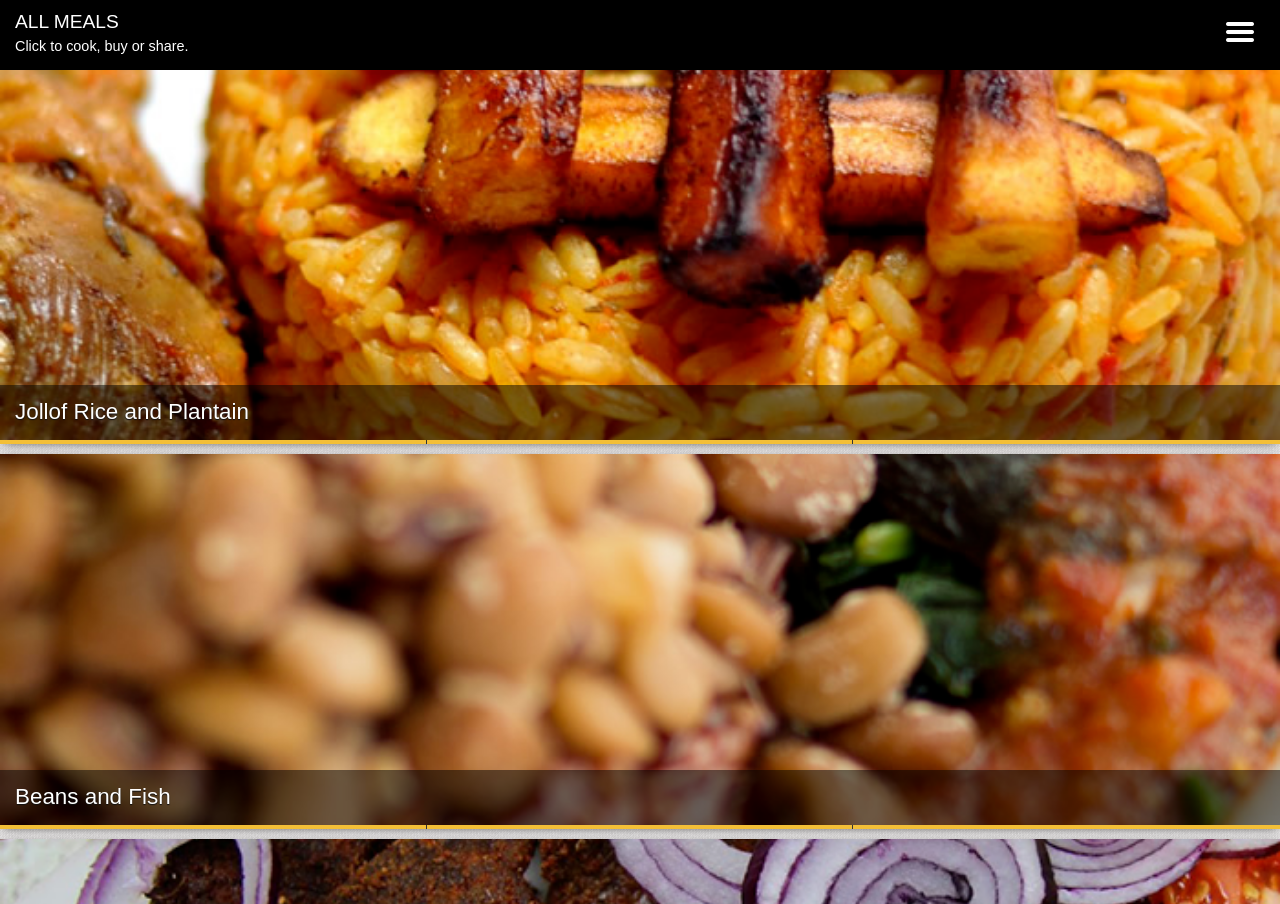
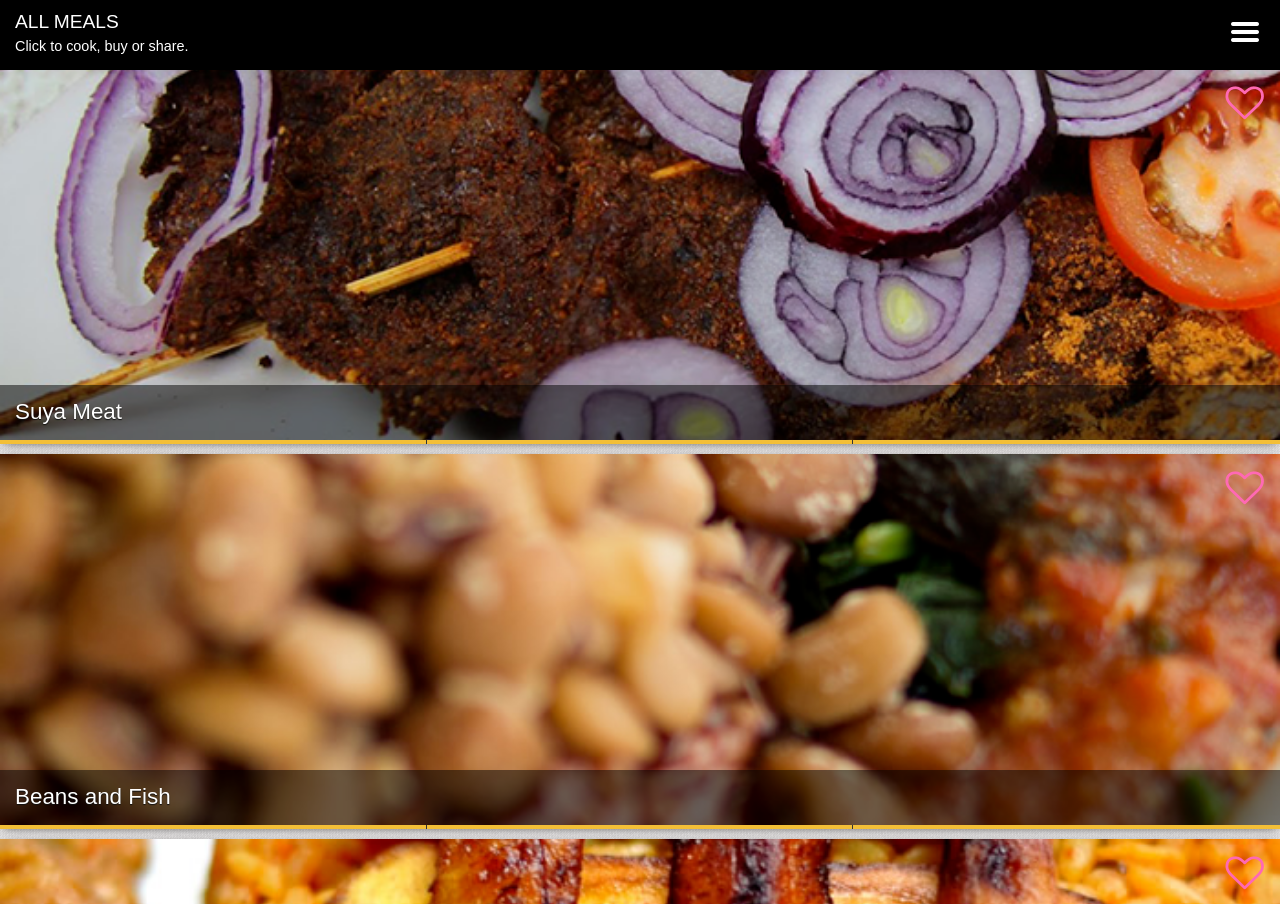
Before and after one commit to Gunzalez/PoundedYam, a plain HTML site: page index.html at #/list in a window 1280 px wide. Shown: the top 904 px of the page. Drawn offline with nearby package versions, Linux system fonts and the light colour scheme; a web font is replaced by a local one.

Commit message:
Add to favorite, mocked

```diff
--- a/css/app.css
+++ b/css/app.css
@@ -73,6 +73,10 @@
   content: "c";
 }
 
+.icon-heart:before {
+  content: "d";
+}
+
 .display-none {
   display: none;
 }
@@ -121,7 +125,7 @@ a {
 #main-navigation .btn-menu {
   position: absolute;
   top: 12px;
-  right: 20px;
+  right: 15px;
   color: #ffffff;
   font-size: 2.5em;
   text-decoration: none;
@@ -192,7 +196,7 @@ a {
   transition: all 0.25s;
 }
 .menu-out .top-bar {
-  left: -330px;
+  left: -370px;
   -webkit-transition: all 0.25s;
   -moz-transition: all 0.25s;
   -o-transition: all 0.25s;
@@ -513,6 +517,14 @@ a {
   height: 45px;
   width: 100%;
 }
+.list-screen .list > li .addToFav {
+  position: absolute;
+  top: 15px;
+  right: 16px;
+  font-size: 2.4em;
+  color: hotpink;
+  text-decoration: none;
+}
 .list-screen .list > li .actions li {
   width: 33.3333%;
   float: left;
--- a/data/meals.json
+++ b/data/meals.json
@@ -1,9 +1,9 @@
 {
     "meals" :[
         {
-            "id": "3",
-            "title": "Jollof Rice and Plantain",
-            "thumb": "meals/jollof-rice-and-plantian.png"
+            "id": "9",
+            "title": "Suya Meat",
+            "thumb": "meals/suya.png"
         },
         {
             "id": "22",
@@ -11,9 +11,9 @@
             "thumb": "meals/rice-and-beans-recipe.png"
         },
         {
-            "id": "9",
-            "title": "Suya Meat",
-            "thumb": "meals/suya.png"
+            "id": "3",
+            "title": "Jollof Rice and Plantain",
+            "thumb": "meals/jollof-rice-and-plantian.png"
         },
         {
             "id": "12",
--- a/js/controllers.js
+++ b/js/controllers.js
@@ -69,6 +69,8 @@ angular.module('PoundedYam.controllers', [])
                 $scope.meals = data.meals;
                 for (var i = 0; i < $scope.meals.length; i++) {
                     $scope.meals[i]['state'] = false;
+                    $scope.meals[i]['favourite'] = false;
+
                 }
             })
             .error(function (error) {
--- a/js/menu.js
+++ b/js/menu.js
@@ -19,7 +19,7 @@
         cssClass: 'menu-out',
         winWidth: $(window).width(),
         winHeight: $(window).height(),
-        initialButtonPos: 20,
+        initialButtonPos: 15,
         spaceOnLeft: 80,
         clickDelay: 300
     };
--- a/partials/list.html
+++ b/partials/list.html
@@ -8,6 +8,9 @@
     <ul class="list">
         <li ng-repeat="meal in meals" back-img="img/{{meal.thumb}}" ng-class="{'show-buttons':meal.state, 'last-item':$last }" ng-click="showButtons($index)">
             <div class="cloak" id="meal-id-{{$index}}"></div>
+            <a href="" class="addToFav" ng-click="meal.favorite = !meal.favorite; $event.stopPropagation();">
+                <span class="icon" ng-class="meal.favorite ? 'icon-heart' : 'icon-fav'"></span>
+            </a>
             <div class="bottom-bar">
                 <h2 ng-bind="meal.title"></h2>
                 <div class="buttons">
```
Also changed, not shown: css/fonts/pdy-font-icons.ttf, css/fonts/pdy-font-icons.woff, 2 other files.
